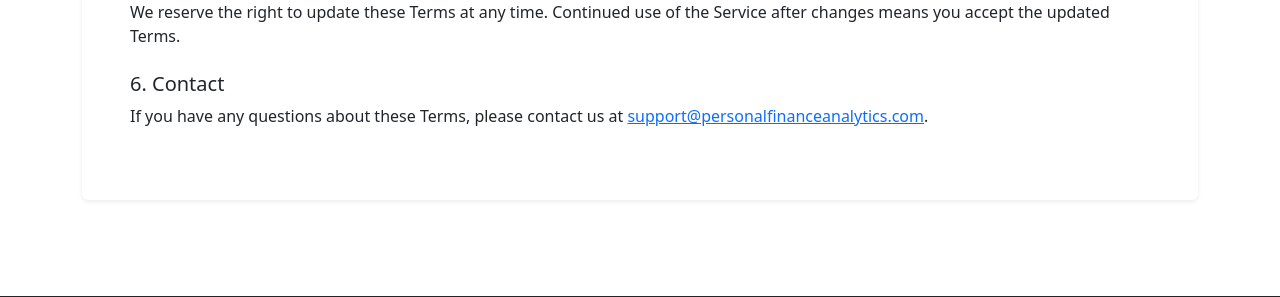
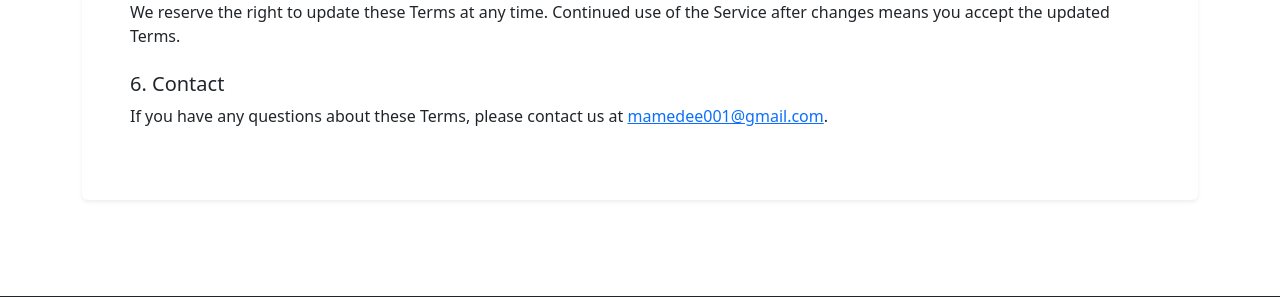
Before and after one commit to marl-Am/personal-finance-analytics, a Flask app: page /terms in a window 1280 px wide. Shown: the part 784-1081 px from the top of the page. Run offline with Flask 3, Linux system fonts and the light colour scheme; some libraries are stand-ins or nearby versions.

Commit message:
Update terms.html

```diff
--- a/templates/terms.html
+++ b/templates/terms.html
@@ -40,7 +40,7 @@
 
     <section class="mb-4">
       <h2 class="h5">6. Contact</h2>
-      <p>If you have any questions about these Terms, please contact us at <a href="mailto:support@personalfinanceanalytics.com">support@personalfinanceanalytics.com</a>.</p>
+      <p>If you have any questions about these Terms, please contact us at <a href="mailto:mamedee001@gmail.com">mamedee001@gmail.com</a>.</p>
     </section>
 
   </div>
```
